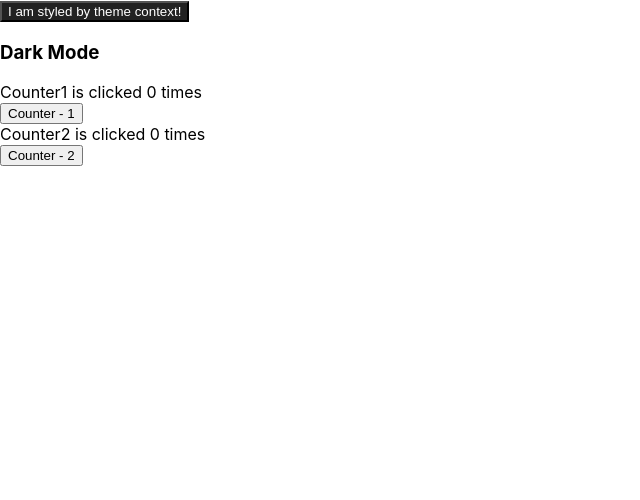
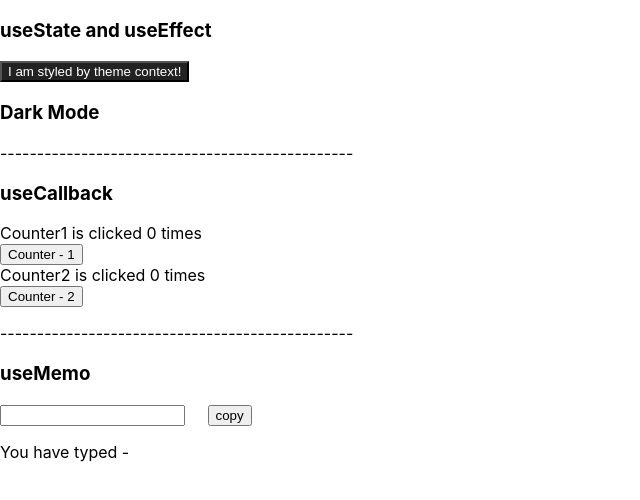
Before and after one commit to VigneshbabuOfficial/react-hooks-tutorial, a React (Create React App) app: page / in a window 1280 px wide. Shown: the top 500 px of the page, without its empty margins (0-640 px from the left). Built offline with nearby package versions, Linux system fonts and the light colour scheme.

Commit message:
useRef explained

```diff
--- a/src/App.js
+++ b/src/App.js
@@ -1,4 +1,10 @@
-import React, { useState, useEffect, useContext, useCallback } from "react";
+import React, {
+  useState,
+  useEffect,
+  useContext,
+  useCallback,
+  useRef,
+} from "react";
 import { Toolbar } from "./Toolbar";
 import Counter1 from "./Counter1";
 import Counter2 from "./Counter2";
@@ -39,8 +45,15 @@ const App = () => {
     setCount_cmp2(count_cmp2 + 1);
   }, [count_cmp2]);
 
+  let textRef = useRef();
+  const textHandler = () => {
+    console.log("textRef.current.value = " + textRef.current.value);
+  };
+
+  console.log("rendered");
   return (
     <React.Fragment>
+      <h3>useState and useEffect</h3>
       <ThemeContext.Provider value={theme}>
         <Toolbar themeHandler={themeHandler} />
         <h3>
@@ -49,10 +62,23 @@ const App = () => {
             : "Light Mode"}
         </h3>
       </ThemeContext.Provider>
+      <p>------------------------------------------------</p>
+      <h3>useCallback</h3>
       <Counter1 count={count_cmp1} />
       <button onClick={counterHandler1}>Counter - 1</button>
       <Counter2 count={count_cmp2} onClickCounter={counterHandler2} />
       <button onClick={counterHandler2}>Counter - 2</button>
+      <p>------------------------------------------------</p>
+      <h3>useMemo</h3>
+      <input type="text" ref={textRef} /> &nbsp;&nbsp;&nbsp;{" "}
+      <button onClick={textHandler}>copy</button>
+      <br />
+      <p>
+        You have typed -
+        {textRef.current && textRef.current.value
+          ? textRef.current.value.toUpperCase()
+          : ""}
+      </p>
     </React.Fragment>
   );
 };
--- a/src/Toolbar.js
+++ b/src/Toolbar.js
@@ -4,9 +4,5 @@ import React from "react";
 export const Toolbar = React.memo((props) => {
   console.log("Toolbar is rendered");
 
-  return (
-    <div>
-      <ThemedButton themeHandler={props.themeHandler} />
-    </div>
-  );
+  return <ThemedButton themeHandler={props.themeHandler} />;
 });
```
